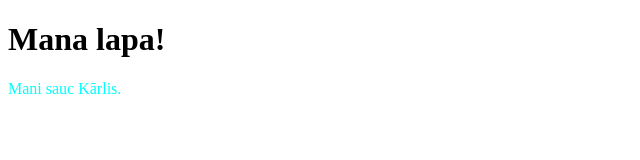
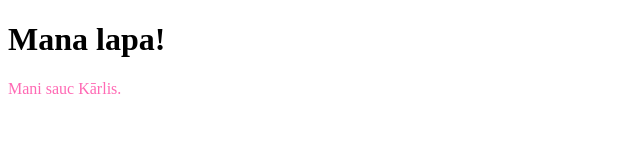
Before and after one commit to rvtprog-2020/HTML-Intro-DP2-1, a plain HTML site: page Index.html in a window 1280 px wide. Shown: the whole page, without its empty margins (0-640 px from the left). Drawn offline with Linux system fonts and the light colour scheme.

Commit message:
Added hot pink

```diff
--- a/Index.html
+++ b/Index.html
@@ -4,10 +4,13 @@
     <meta charset="UTF-8">
     <meta name="viewport" content="width=device-width, initial-scale=1.0">
     <title>Saiteatsaite.lv</title>
+
+
+
 </head>
 <body>
 
 </body>
     <h1>Mana lapa! </h1>
-    <p style='color:aqua;'>Mani sauc Kārlis.</p>
+    <p style='color:hotpink;'>Mani sauc Kārlis.</p>
 </html>
```
